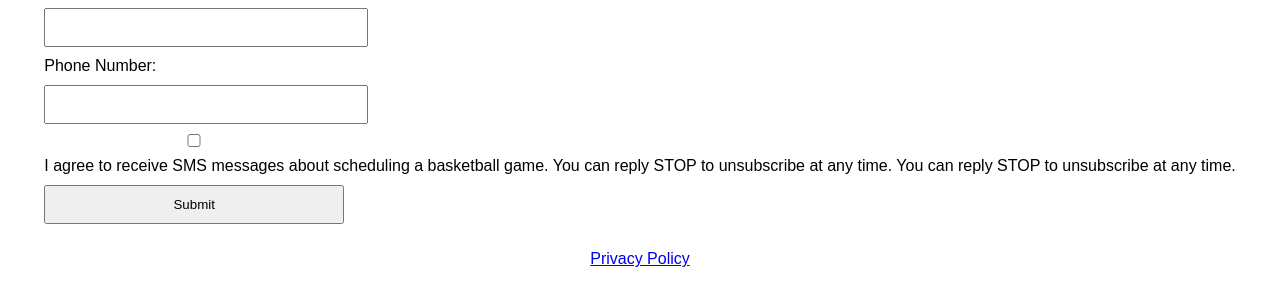
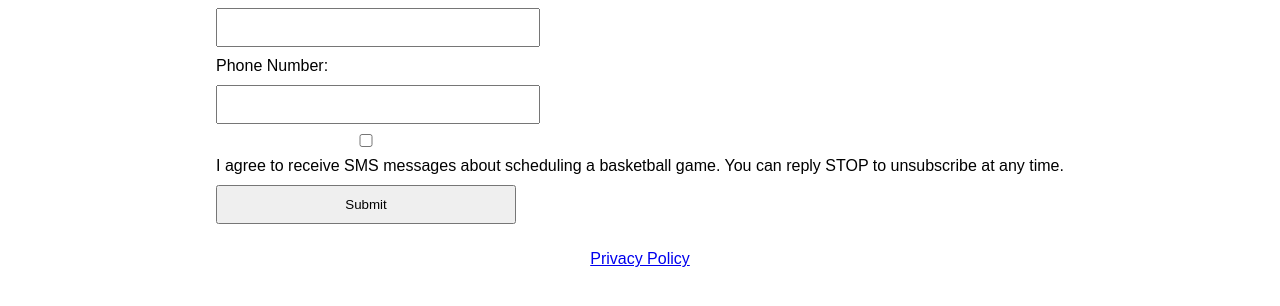
Before and after one commit to DonovanLThomas/basketball-signup, a plain HTML site: page index.html in a window 1280 px wide. Shown: the part 128-434 px from the top of the page. Drawn offline with Linux system fonts and the light colour scheme.

Commit message:
added opt out message

```diff
--- a/index.html
+++ b/index.html
@@ -35,7 +35,7 @@
 
         <label>
             <input type="checkbox" name="sms_consent" required>
-            I agree to receive SMS messages about scheduling a basketball game. You can reply STOP to unsubscribe at any time. You can reply STOP to unsubscribe at any time.
+            I agree to receive SMS messages about scheduling a basketball game. You can reply STOP to unsubscribe at any time.
         </label>
 
         <button type="Submit">Submit</button>
```
